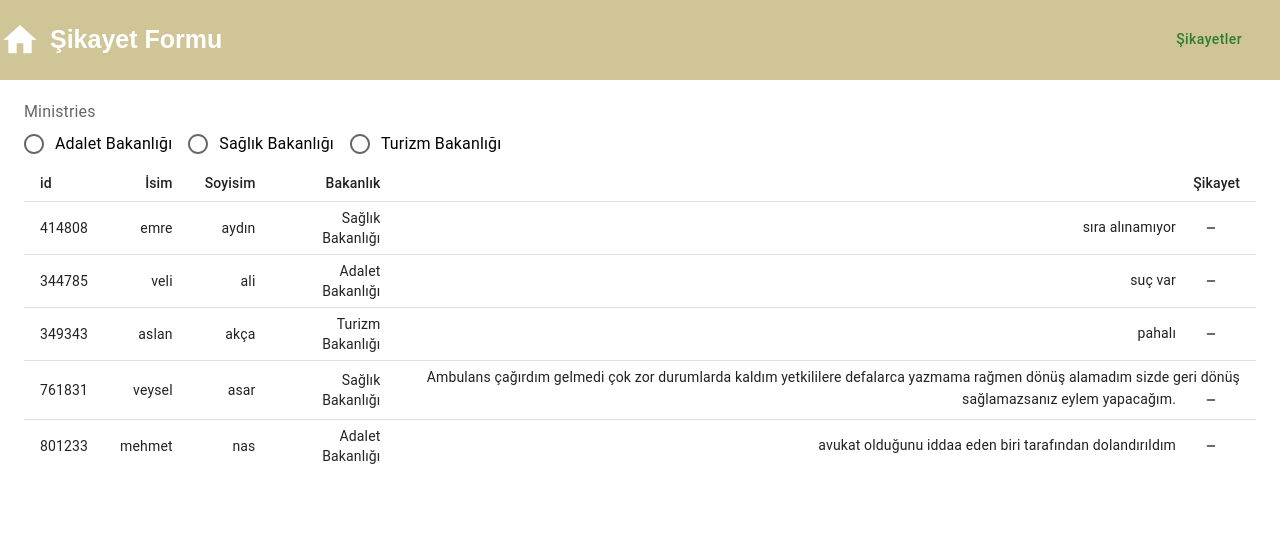
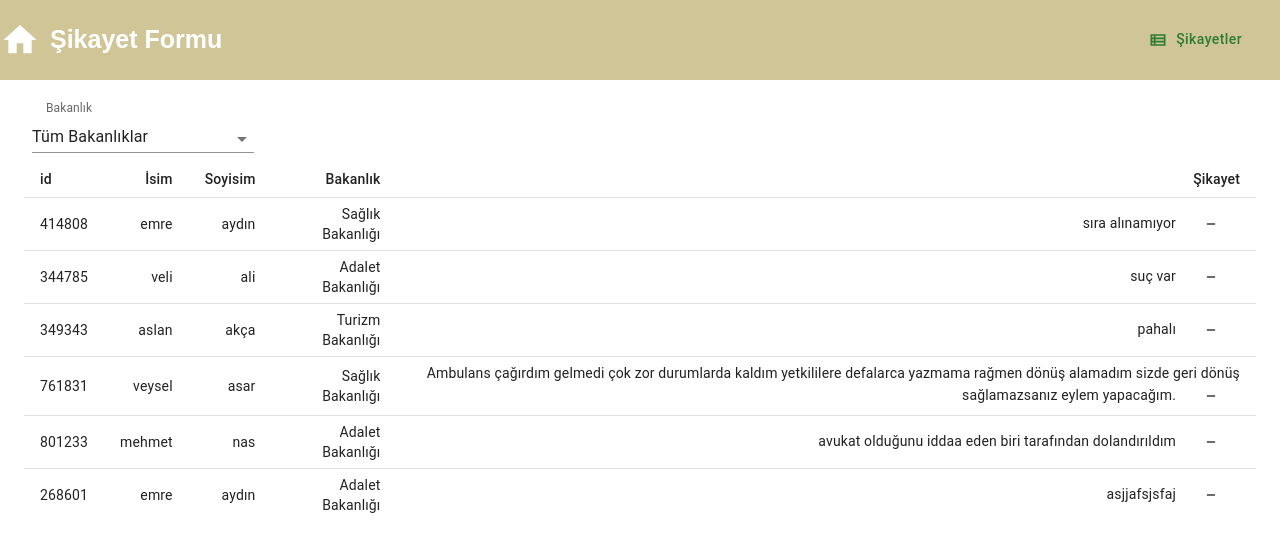
Before and after one commit to emrea79/proje, a React (Vite) app in the folder 1.SikayetFormu/: page /details in a window 1280 px wide. Shown: the top 552 px of the page. Built offline with nearby package versions, Linux system fonts and the light colour scheme; data requests are answered from the project's data file.

Commit message:
select ile arama halledildi --> login e giriş yapılacak

```diff
--- a/1.SikayetFormu/src/components/Header.jsx
+++ b/1.SikayetFormu/src/components/Header.jsx
@@ -2,6 +2,7 @@ import React from 'react'
 import HomeIcon from '@mui/icons-material/Home';
 import { useNavigate } from 'react-router-dom';
 import { Button } from '@mui/material';
+import ViewListOutlinedIcon from '@mui/icons-material/ViewListOutlined';
 
 function Header() {
 
@@ -15,7 +16,7 @@ function Header() {
                     <div className='title'>Şikayet Formu</div>
                 </div>
                 <div>
-                    <Button onClick={() => navigate('/details')} color='success' sx={{ textTransform: 'none', marginRight: '30px' }}>Şikayetler</Button>
+                    <Button onClick={() => navigate('/details')} startIcon={<ViewListOutlinedIcon />} color='success' sx={{ textTransform: 'none', marginRight: '30px' }}>Şikayetler</Button>
                 </div>
             </div>
 
--- a/1.SikayetFormu/src/components/MinistryCategory.jsx
+++ b/1.SikayetFormu/src/components/MinistryCategory.jsx
@@ -1,41 +1,46 @@
 import React from 'react'
 import { useDispatch, useSelector } from 'react-redux'
-import Radio from '@mui/material/Radio';
-import RadioGroup from '@mui/material/RadioGroup';
-import FormControlLabel from '@mui/material/FormControlLabel';
-import FormControl from '@mui/material/FormControl';
-import FormLabel from '@mui/material/FormLabel';
+import { Button, FormControl } from '@mui/material';
 import { useState } from 'react';
+import InputLabel from '@mui/material/InputLabel';
+import FormHelperText from '@mui/material/FormHelperText';
+import Select from '@mui/material/Select';
+import MenuItem from '@mui/material/MenuItem';
+import { setSelectedMinistry } from '../redux/slices/FormSlices';
 
 function MinistryCategory() {
 
     const dispatch = useDispatch();
     const { ministries } = useSelector((state) => state.form);
-    const [ministriesValue, setMinistriesValue] = useState("");
+    const { selectedMinistry } = useSelector((state) => state.form,)
 
     const handleChange = (e) => {
-        setMinistriesValue(e.target.value);
+        dispatch(setSelectedMinistry(e.target.value));
     }
+
 
     return (
         <div>
-            <FormControl>
-                <FormLabel id="demo-row-radio-buttons-group-label">Ministries</FormLabel>
-                <RadioGroup
-                    row
-                    aria-labelledby="demo-row-radio-buttons-group-label"
-                    name="row-radio-buttons-group"
-                    value={ministriesValue}
+            <FormControl sx={{ m: 1, minWidth: 222 }}>
+                <InputLabel id="select-helper-label">Bakanlık</InputLabel>
+                <Select
+                    labelId="select-helper-label"
+                    name='ministry'
+                    value={selectedMinistry}
+                    label="bakanlık"
+                    defaultValue={"Tüm Bakanlıklar"}
                     onChange={handleChange}
+                    size='small'
+                    variant='standard'
+
                 >
+                    <MenuItem value={"Tüm Bakanlıklar"}>Tüm Bakanlıklar</MenuItem>
                     {
                         ministries && ministries.map((ministry, index) => (
-                            <FormControlLabel key={index} value={ministry} control={<Radio />} label={ministry} />
+                            <MenuItem key={index} value={ministry}>{ministry}</MenuItem>
                         ))
                     }
-
-
-                </RadioGroup>
+                </Select>
             </FormControl>
         </div>
     )
--- a/1.SikayetFormu/src/json-server/db.json
+++ b/1.SikayetFormu/src/json-server/db.json
@@ -34,6 +34,13 @@
       "surname": "nas",
       "ministry": "Adalet Bakanlığı",
       "complaint": "avukat olduğunu iddaa eden biri tarafından dolandırıldım"
+    },
+    {
+      "id": "268601",
+      "name": "emre",
+      "surname": "aydın",
+      "ministry": "Adalet Bakanlığı",
+      "complaint": "asjjafsjsfaj"
     }
   ]
 }
--- a/1.SikayetFormu/src/pages/DetailPage.jsx
+++ b/1.SikayetFormu/src/pages/DetailPage.jsx
@@ -1,7 +1,7 @@
 import React, { useEffect } from 'react'
 import { useDispatch, useSelector } from 'react-redux'
 import DbService from '../services/DbService';
-import { removeComplaint, setComplaints } from '../redux/slices/FormSlices';
+import { removeComplaint, removeSelectedComplaint, setComplaints, setSelectedComplaint } from '../redux/slices/FormSlices';
 import { toast } from 'react-toastify';
 import Table from '@mui/material/Table';
 import TableBody from '@mui/material/TableBody';
@@ -18,7 +18,8 @@ function DetailPage() {
 
 
     const dispatch = useDispatch();
-    const { complaints } = useSelector((state) => state.form);
+    const { complaints, selectedComplaint } = useSelector((state) => state.form);
+    const { selectedMinistry, ministries } = useSelector((state) => state.form)
 
 
     const getAllComplaint = async () => {
@@ -32,14 +33,54 @@ function DetailPage() {
         }
     }
 
+    const getSelectedComplaint = async () => {
+        try {
+            const response = await DbService.complaintGet();
+            if (response) {
+                dispatch(setSelectedComplaint(response))
+            }
+        } catch (error) {
+            toast("Şikayetler Listelenemedi!!!")
+        }
+    }
+
     useEffect(() => {
         getAllComplaint();
+        getSelectedComplaint();
     }, [])
 
     const onRemoveComplaint = (complaintId) => {
-        dispatch(removeComplaint(complaintId))
+        dispatch(removeSelectedComplaint(complaintId))
 
     }
+
+    const selectData = () => {
+        let newList = [];
+        if (selectedMinistry === "Tüm Bakanlıklar") {
+            console.log(`${selectedMinistry}dasiniz`)
+            complaints && complaints.map((complaint) => {
+                newList = [...newList, complaint];
+            })
+            dispatch(setSelectedComplaint(newList));
+        }
+        else {
+            ministries && ministries.map((ministry) => {
+                if (selectedMinistry === ministry) {
+                    console.log(`${selectedMinistry}dasin`)
+                    complaints && complaints.map((complaint) => {
+                        if (complaint.ministry === ministry) {
+                            newList = [...newList, complaint];
+                        }
+                    })
+                    dispatch(setSelectedComplaint(newList));;
+                }
+            })
+        }
+    }
+
+    useEffect(() => {
+        selectData();
+    }, [selectedMinistry])
 
     return (
         <div className='list-div'>
@@ -56,7 +97,7 @@ function DetailPage() {
                         </TableRow>
                     </TableHead>
                     <TableBody>
-                        {complaints && complaints.map((complaint, index) => (
+                        {selectedComplaint && selectedComplaint.map((complaint, index) => (
                             <TableRow
                                 key={index}
                                 sx={{ '&:last-child td, &:last-child th': { border: 0 } }}
--- a/1.SikayetFormu/src/pages/HomePage.jsx
+++ b/1.SikayetFormu/src/pages/HomePage.jsx
@@ -1,4 +1,4 @@
-import React, { useState } from 'react'
+import React, { useEffect, useState } from 'react'
 import TextField from '@mui/material/TextField';
 import Select from '@mui/material/Select';
 import MenuItem from '@mui/material/MenuItem';
@@ -10,17 +10,18 @@ import dbService from '../services/DbService';
 import { toast } from 'react-toastify';
 import InputLabel from '@mui/material/InputLabel';
 import FormHelperText from '@mui/material/FormHelperText';
-import { useSelector } from 'react-redux';
+import { useDispatch, useSelector } from 'react-redux';
+import { setSelectedMinistry } from '../redux/slices/FormSlices';
+
 
 
 
 function HomePage() {
 
     const navigate = useNavigate();
+    const dispatch = useDispatch();
+    const { ministries, selectedMinistry } = useSelector((state) => state.form);
 
-    const { ministries } = useSelector((state) => state.form);
-
-    // const [ministry, setMinistry] = useState("");
 
     const submit = async (values) => {
         try {
@@ -58,6 +59,10 @@ function HomePage() {
         resetForm();
     }
 
+    useEffect(() => {
+        dispatch(setSelectedMinistry("Tüm Bakanlıklar"));
+    })
+
 
     return (
         <div className='main'>
@@ -94,15 +99,13 @@ function HomePage() {
                                 value={values.ministry}
                                 label="bakanlık"
                                 onChange={handleChange}
+                                size='small'
                             >
                                 {
-                                    ministries && ministries.map((manistry, index) => (
-                                        <MenuItem key={index} value={manistry}>{manistry}</MenuItem>
+                                    ministries && ministries.map((ministry, index) => (
+                                        <MenuItem key={index} value={ministry}>{ministry}</MenuItem>
                                     ))
                                 }
-                                {/* <MenuItem value={"Adalet Bakanlığı"}>Adalet Bakanlığı</MenuItem>
-                                <MenuItem value={"Sağlık Bakanlığı"}>Sağlık Bakanlığı</MenuItem>
-                                <MenuItem value={"Turizm Bakanlığı"}>Turizm Bakanlığı</MenuItem> */}
                             </Select>
                             <FormHelperText>{errors.ministry && <span style={{ color: 'red' }} >{errors.ministry}</span>}</FormHelperText>
                         </FormControl>
--- a/1.SikayetFormu/src/redux/slices/FormSlices.jsx
+++ b/1.SikayetFormu/src/redux/slices/FormSlices.jsx
@@ -5,7 +5,9 @@ const initialState = {
     ministries: ["Adalet Bakanlığı",
         "Sağlık Bakanlığı",
         "Turizm Bakanlığı"
-    ]
+    ],
+    selectedMinistry: "Tüm Bakanlıklar",
+    selectedComplaint: [],
 }
 
 export const FormSlice = createSlice({
@@ -16,11 +18,19 @@ export const FormSlice = createSlice({
             state.complaints = action.payload;
         },
         removeComplaint: (state, action) => {
-            state.complaints = [...state.complaints.filter((complaint) => complaint.id !== action.payload)]
-
+            state.complaints = [...state.complaints.filter((complaint) => complaint.id !== action.payload)];
+        },
+        setSelectedMinistry: (state, action) => {
+            state.selectedMinistry = action.payload;
+        },
+        setSelectedComplaint: (state, action) => {
+            state.selectedComplaint = action.payload;
+        },
+        removeSelectedComplaint: (state, action) => {
+            state.selectedComplaint = [...state.selectedComplaint.filter((complaint) => complaint.id !== action.payload)];
         }
     },
 })
 
-export const { setComplaints, removeComplaint } = FormSlice.actions
+export const { setComplaints, removeComplaint, setSelectedMinistry, setSelectedComplaint, removeSelectedComplaint } = FormSlice.actions
 export default FormSlice.reducer
```
